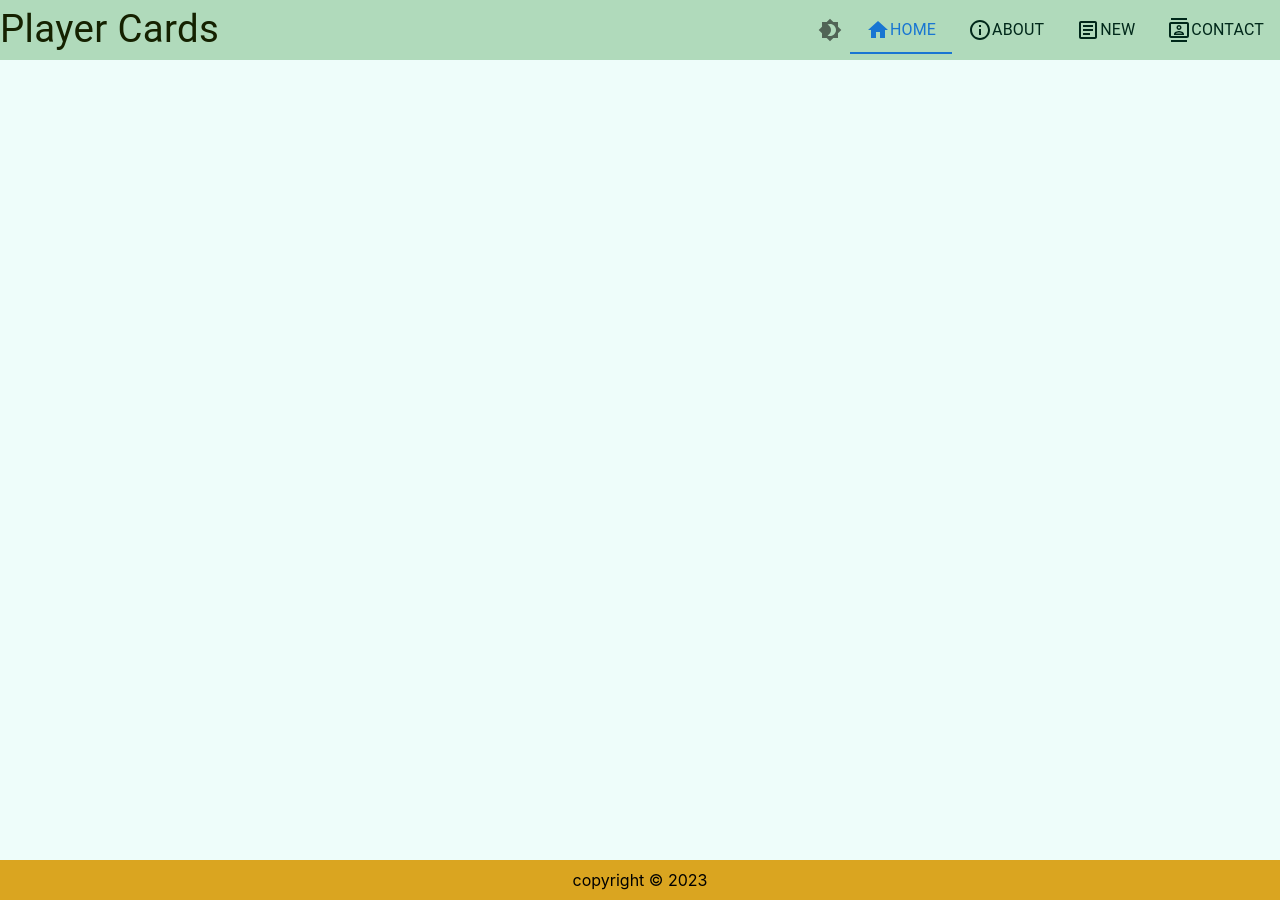
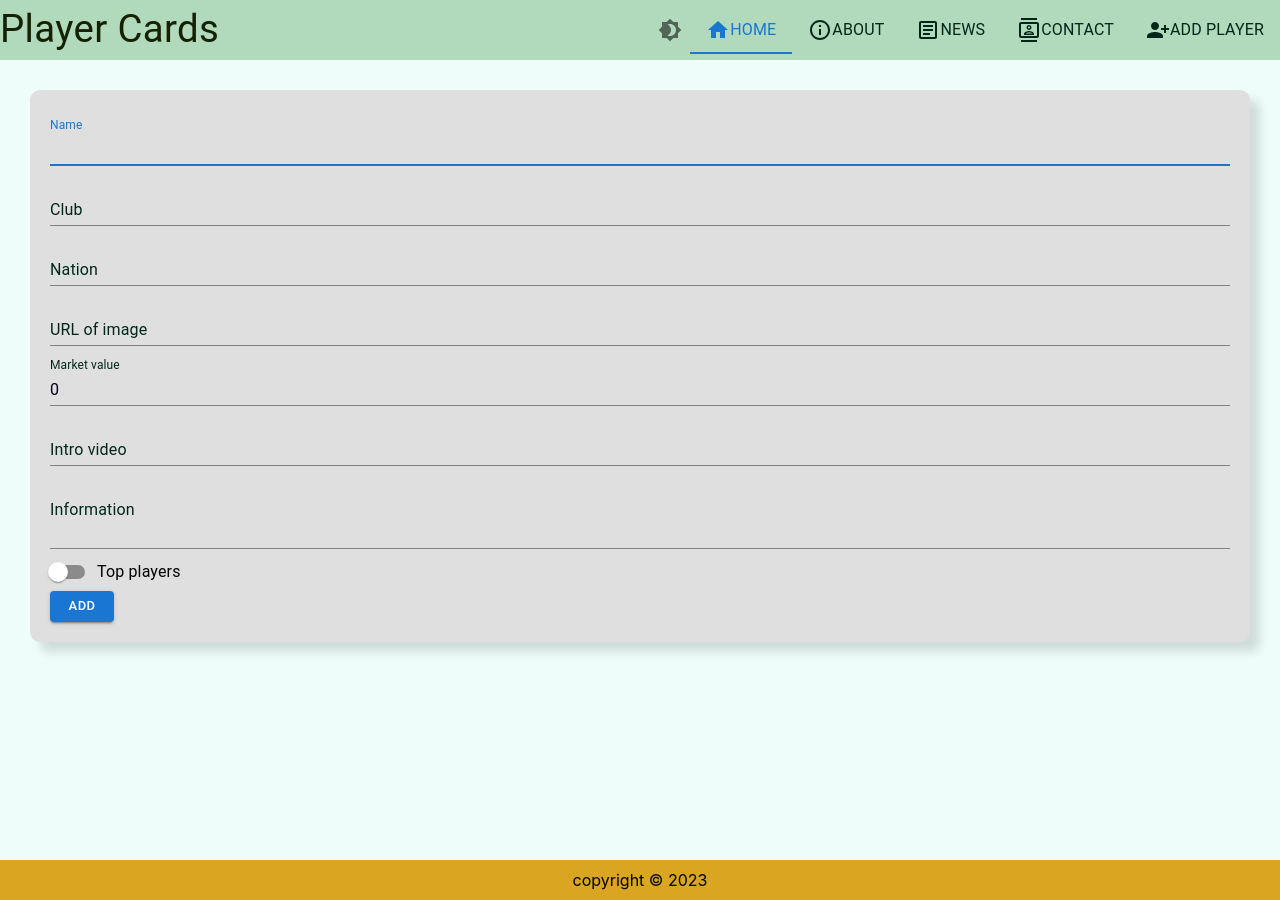
Before and after one commit to 1wolfalone1/react-exercise-slot247, a React (Create React App) app: page /add in a window 1280 px wide. Built offline with nearby package versions, Linux system fonts and the light colour scheme.

Commit message:
you learnt how to use FETCH to GET and POST API.

```diff
--- a/src/App.jsx
+++ b/src/App.jsx
@@ -10,6 +10,7 @@ import getDesignTokens from "./container/theme/themeMui";
 import ContactUs from "./container/contact-us/ContactUs";
 import AboutUs from "./container/about-us/AboutUs";
 import News from "./container/news/News";
+import AddPlayer from "./container/add-player/AddPlayer";
 
 function App() {
    const [mode, setMode] = useState("light");
@@ -45,6 +46,7 @@ function App() {
                   <Route path="/contact" element={<ContactUs />}></Route>
                   <Route path="/about" element={<AboutUs />}></Route>
                   <Route path="/news" element={<News />}></Route>
+                  <Route path='/add' element={<AddPlayer/>}></Route>
                </Routes>
                <Footer />
             </Box>
--- /dev/null
+++ b/src/container/add-player/AddPlayer.jsx
@@ -0,0 +1,246 @@
+import {
+   Alert,
+   AlertTitle,
+   Box,
+   Button,
+   Dialog,
+   DialogActions,
+   DialogContent,
+   DialogContentText,
+   DialogTitle,
+   FormControlLabel,
+   Switch,
+   TextField,
+   Typography,
+} from "@mui/material";
+import { useFormik } from "formik";
+import React, { useState } from "react";
+import * as Yup from "yup";
+import { BASE_URL } from "../../constant";
+import { Link } from "react-router-dom";
+import { useTheme } from "@emotion/react";
+export default function AddPlayer() {
+   const theme = useTheme();
+   const [open, setOpen] = useState(false);
+   const handleClose = () => {
+      setOpen(false);
+   };
+
+   const formik = useFormik({
+      initialValues: {
+         name: "",
+         nation: "",
+         club: "",
+         cost: 0,
+         video: "",
+         description: "",
+         img: "",
+         top: false,
+      },
+      onSubmit: (values) => {
+         fetch(BASE_URL + "/a", {
+            method: "POST",
+            body: JSON.stringify(values),
+            headers: {
+               "Content-Type": "application/json",
+            },
+            credentials: "same-origin",
+         })
+            .then((response) => {
+               if (!response.ok) {
+                  throw new Error(`HTTP Status: ${response.status}`);
+               }
+               return response.json();
+            })
+            .then((data) => setOpen(true))
+            .catch((error) => console.log(error.message));
+      },
+
+      validationSchema: Yup.object({
+         name: Yup.string()
+            .required("Required.")
+            .min(2, "Must be 2 characters or more"),
+         nation: Yup.string()
+            .required("Required.")
+            .min(2, "Must be 2 characters or more"),
+         club: Yup.string()
+            .required("Required.")
+            .min(2, "Must be 2 characters or more"),
+         program: Yup.number().integer().typeError("Please type a number."),
+         description: Yup.string()
+            .required("Required.")
+            .min(10, "Must be 10 characters or more"),
+         video: Yup.string()
+            .required("Required.")
+            .min(10, "Must be 10 characters or more"),
+         img: Yup.string()
+            .required("Required.")
+            .min(10, "Must be 10 characters or more"),
+      }),
+   });
+
+   return (
+      <Box
+         sx={{
+            display: "flex",
+            justifyContent: "center",
+            padding: "30px",
+         }}
+      >
+         <form
+            onSubmit={formik.handleSubmit}
+            style={{
+               backgroundColor: theme.palette.background.paper,
+               padding: "20px",
+               borderRadius: '10px',
+               boxShadow: '10px 10px 10px #33323229'
+            }}
+         >
+            <TextField
+               autoFocus
+               margin="dense"
+               name="name"
+               label="Name"
+               type="text"
+               fullWidth
+               variant="standard"
+               value={formik.values.name}
+               onChange={formik.handleChange}
+            />
+            {formik.errors.name && (
+               <Typography variant="caption" color="red">
+                  {formik.errors.name}
+               </Typography>
+            )}
+            <TextField
+               margin="dense"
+               name="club"
+               label="Club"
+               type="text"
+               fullWidth
+               variant="standard"
+               value={formik.values.club}
+               onChange={formik.handleChange}
+            />
+            {formik.errors.club && (
+               <Typography variant="caption" color="red">
+                  {formik.errors.club}
+               </Typography>
+            )}
+            <TextField
+               margin="dense"
+               name="nation"
+               label="Nation"
+               type="text"
+               fullWidth
+               variant="standard"
+               value={formik.values.nation}
+               onChange={formik.handleChange}
+            />
+            {formik.errors.nation && (
+               <Typography variant="caption" color="red">
+                  {formik.errors.nation}
+               </Typography>
+            )}
+            <TextField
+               margin="dense"
+               name="img"
+               label="URL of image"
+               type="text"
+               fullWidth
+               variant="standard"
+               value={formik.values.img}
+               onChange={formik.handleChange}
+            />
+            {formik.errors.img && (
+               <Typography variant="caption" color="red">
+                  {formik.errors.img}
+               </Typography>
+            )}
+            <TextField
+               margin="dense"
+               name="cost"
+               label="Market value"
+               type="text"
+               fullWidth
+               variant="standard"
+               value={formik.values.cost}
+               onChange={formik.handleChange}
+            />
+            {formik.errors.cost && (
+               <Typography variant="caption" color="red">
+                  {formik.errors.cost}
+               </Typography>
+            )}
+            <TextField
+               margin="dense"
+               name="video"
+               label="Intro video"
+               type="text"
+               fullWidth
+               variant="standard"
+               value={formik.values.video}
+               onChange={formik.handleChange}
+            />
+            {formik.errors.video && (
+               <Typography variant="caption" color="red">
+                  {formik.errors.video}
+               </Typography>
+            )}
+            <TextField
+               multiline
+               rows={2}
+               margin="dense"
+               name="description"
+               label="Information"
+               type="text"
+               fullWidth
+               variant="standard"
+               value={formik.values.description}
+               onChange={formik.handleChange}
+            />
+            {formik.errors.description && (
+               <Typography variant="caption" color="red" display="block">
+                  {formik.errors.description}
+               </Typography>
+            )}
+            <FormControlLabel
+               control={<Switch />}
+               label="Top players"
+               name="agree"
+            />
+            <br />
+            <Button variant="contained" size="small" type="submit">
+               Add
+            </Button>
+         </form>
+         <Dialog
+            open={open}
+            onClose={handleClose}
+            aria-labelledby="alert-dialog-title"
+            aria-describedby="alert-dialog-description"
+         >
+            <DialogTitle id="alert-dialog-title">
+               {"Congraturation"}
+            </DialogTitle>
+            <DialogContent>
+               <DialogContentText id="alert-dialog-description">
+                  <Alert severity="success">
+                     <AlertTitle>Adding successful!</AlertTitle>
+                  </Alert>
+               </DialogContentText>
+            </DialogContent>
+            <DialogActions>
+               <Button>
+                  <Link to="/dashboard" style={{ textDecoration: "none" }}>
+                     Dashboard
+                  </Link>
+               </Button>
+               <Button autoFocus onClick={handleClose}>
+                  Close
+               </Button>
+            </DialogActions>
+         </Dialog>
+      </Box>
+   );
+}
--- a/src/container/navigation/Navigation.jsx
+++ b/src/container/navigation/Navigation.jsx
@@ -11,6 +11,7 @@ import { useNavigate } from "react-router-dom";
 import InfoOutlinedIcon from "@mui/icons-material/InfoOutlined";
 import ArticleOutlinedIcon from "@mui/icons-material/ArticleOutlined";
 import ContactsOutlinedIcon from "@mui/icons-material/ContactsOutlined";
+import PersonAddAlt1Icon from '@mui/icons-material/PersonAddAlt1';
 export default function Navigation({ colorMode }) {
    const navigate = useNavigate();
    const theme = useTheme();
@@ -80,7 +81,7 @@ export default function Navigation({ colorMode }) {
                   onClick={() => navigate("/news")}
                      label={
                         <Box sx={{ display: "flex" }}>
-                           <ArticleOutlinedIcon /> <Typography> New</Typography>
+                           <ArticleOutlinedIcon /> <Typography> News</Typography>
                         </Box>
                      }
                      value={3}
@@ -98,6 +99,17 @@ export default function Navigation({ colorMode }) {
                      value={4}
 
                   />
+                  <Tab
+                       onClick={() => navigate("/add")}
+                     label={
+                        <Box sx={{ display: "flex" }}>
+                           <PersonAddAlt1Icon />{" "}
+                           <Typography>Add player</Typography>
+                        </Box>
+                     }
+                     value={5}
+
+                  />
                </Tabs>
             </Grid2>
          </Grid2>
```
